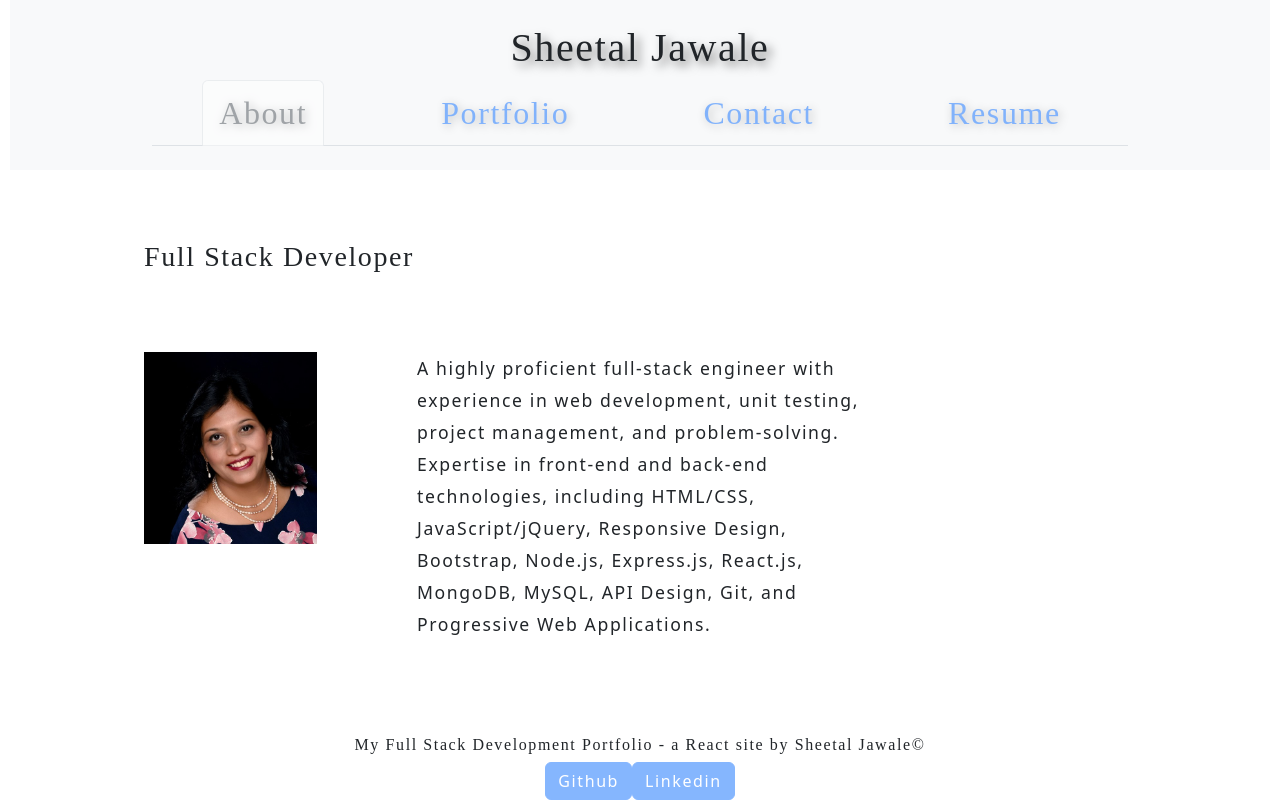
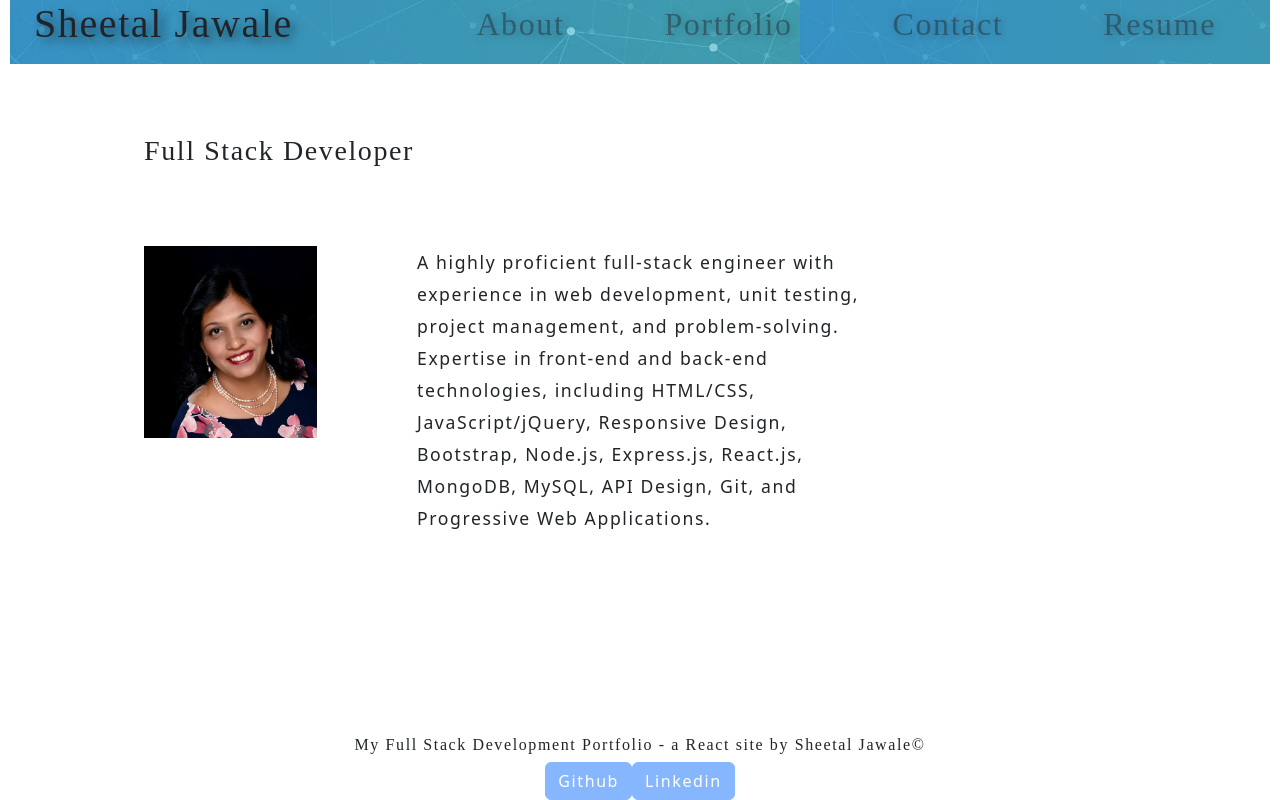
Before and after one commit to sheetaljwl795/React-Portfolio, a React (Create React App) app: page / in a window 1280 px wide. Built offline with nearby package versions, Linux system fonts and the light colour scheme.

Commit message:
updated Header Component with background image

```diff
--- a/src/App.js
+++ b/src/App.js
@@ -8,9 +8,7 @@ import Footer from './components/Footer';
 
 
 function App() {
-
   const [currentPage, setCurrentPage] = useState("About");
-
   const renderPage = () => {
       switch (currentPage) {
           case "About":
@@ -28,14 +26,11 @@ function App() {
 
   return (
     <div>
-
       <Header currentPage={currentPage} setCurrentPage={setCurrentPage} ></Header>
-
       <main>
         <div> {renderPage(currentPage)} </div>
       </main>
-
-      <Footer></Footer>
+      <Footer/>
 
     </div>
   );
--- a/src/components/About.js
+++ b/src/components/About.js
@@ -13,7 +13,6 @@ function About() {
             <p style={{ width: "50%", float:"left", padding: "50px"}}>
             A highly proficient full-stack engineer with experience in web development, unit testing, project management, and problem-solving. Expertise in front-end and back-end technologies, including HTML/CSS, JavaScript/jQuery, Responsive Design, Bootstrap, Node.js, Express.js, React.js, MongoDB, MySQL, API Design, Git, and Progressive Web Applications.
             </p>
-
         </div>
 
     </div>
--- a/src/components/Header.js
+++ b/src/components/Header.js
@@ -1,12 +1,13 @@
 import React from 'react';
 import Navbar from './Navbar';
+import coverImage from '../assets/cover/cover-photo-1.webp';
 
 function Header({ currentPage, setCurrentPage }) {
     return (
-        <nav className='navbar py-4 navbar-dark bg-light d-flex justify-content-around'>
+
+        <nav className='flex-row space-between px-1' style={{ backgroundImage: `url(${coverImage})` }}>
 
             <h1>Sheetal Jawale</h1>
-
             <Navbar currentPage={currentPage} setCurrentPage={setCurrentPage} />
 
         </nav>
--- a/src/components/Navbar.js
+++ b/src/components/Navbar.js
@@ -3,8 +3,8 @@ import React from "react";
 function Navbar({ currentPage, setCurrentPage }) {
   const pages = ["About", "Portfolio", "Contact", "Resume"];
   return (
-    <div className="tabs is-centered">
-      <ul className="nav nav-tabs">
+    <div >
+      <ul className="flex-row">
         {pages.map((page) => (
           <li
             className={
--- a/src/components/Resume.js
+++ b/src/components/Resume.js
@@ -5,7 +5,7 @@ function Resume() {
     <section className="my-5">
       <div className="my-2">
       <p>
-        Download my <a href="https://www.linkedin.com/">resume</a>
+        Download my <a href="https://www.linkedin.com/in/sheetaljawale/">resume</a>
         </p>
         <h3>Front-end Proficiencies</h3>
         <ul className="skills">
```
